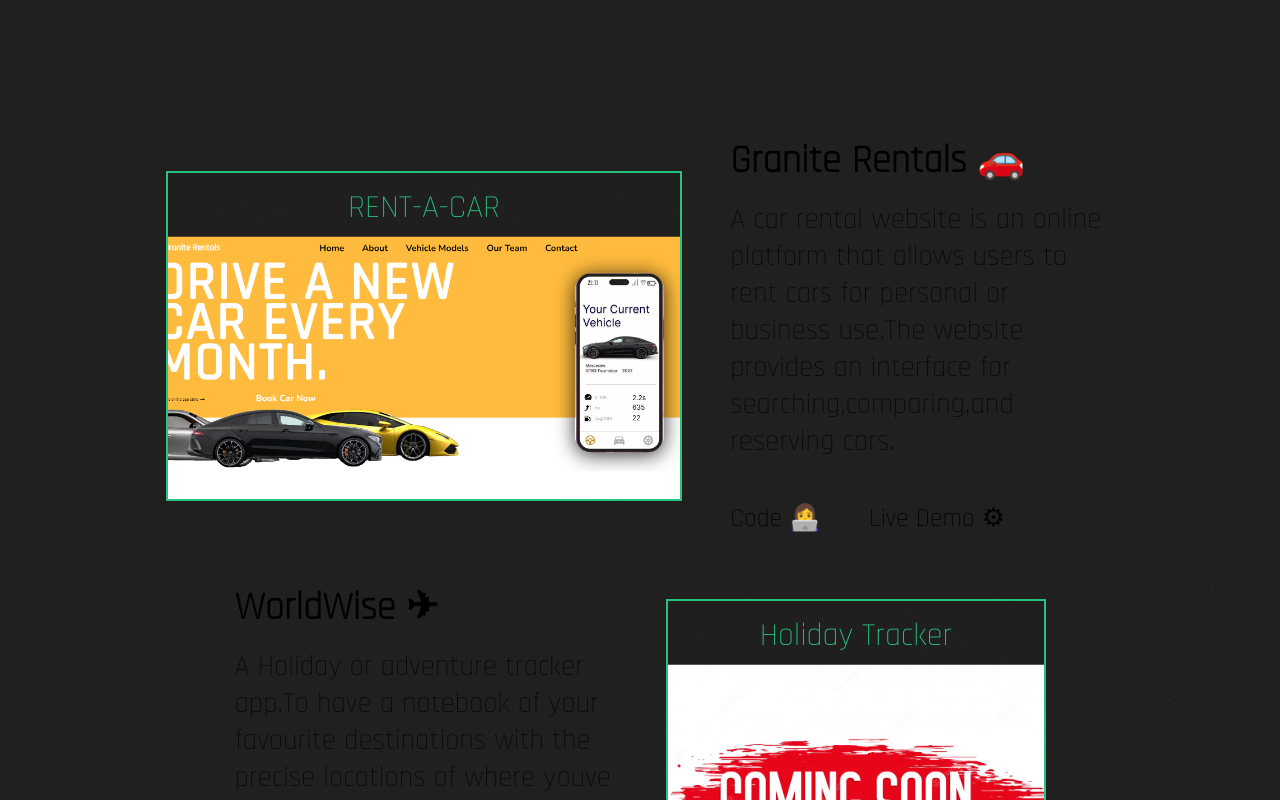
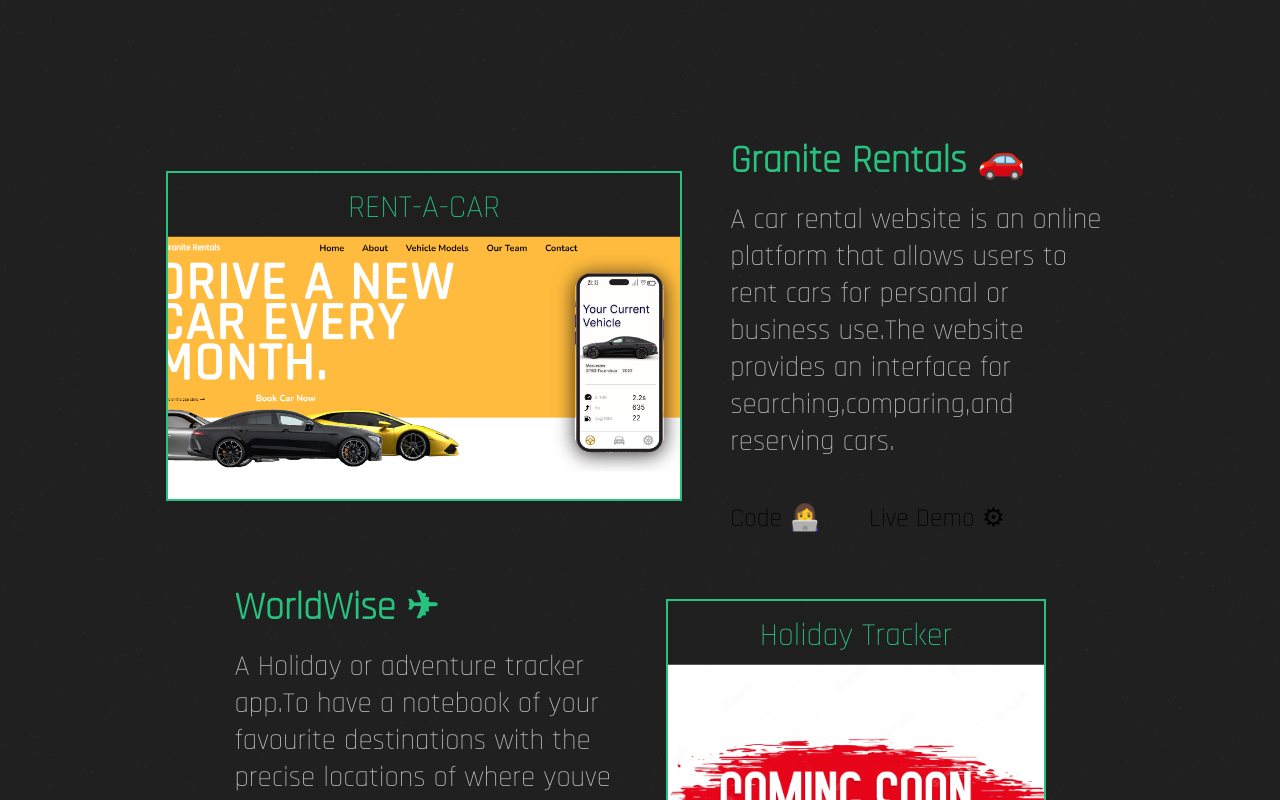
Before and after one commit to OktayRasimov/personal-project, a React (Create React App) app: page / in a window 1280 px wide. Shown: the part 1760-2560 px from the top of the page. Built offline with nearby package versions, Linux system fonts and the light colour scheme.

Commit message:
change paragraph color on section 3

```diff
--- a/src/components/Section3/Section3.css
+++ b/src/components/Section3/Section3.css
@@ -108,7 +108,7 @@
   color: black;
 }
 .car-project__info p {
-  color: #000000be;
+  color: rgb(185, 185, 185);
   font-size: 1.8rem;
 }
 .car-project__info footer {
--- a/src/components/Section3/Section3.js
+++ b/src/components/Section3/Section3.js
@@ -23,7 +23,7 @@ const Section3 = () => {
             </a>
           </div>
           <div className="car-project__info">
-            <h2> Granite Rentals 🚗</h2>
+            <h2 style={{ color: "#28c27f" }}> Granite Rentals 🚗</h2>
             <p>
               A car rental website is an online platform that allows users to
               rent cars for personal or business use.The website provides an
@@ -59,7 +59,7 @@ const Section3 = () => {
             </a>
           </div>
           <div className="car-project__info">
-            <h2>WorldWise ✈</h2>
+            <h2 style={{ color: "#28c27f" }}>WorldWise ✈</h2>
             <p>
               A Holiday or adventure tracker app.To have a notebook of your
               favourite destinations with the precise locations of where youve
```
